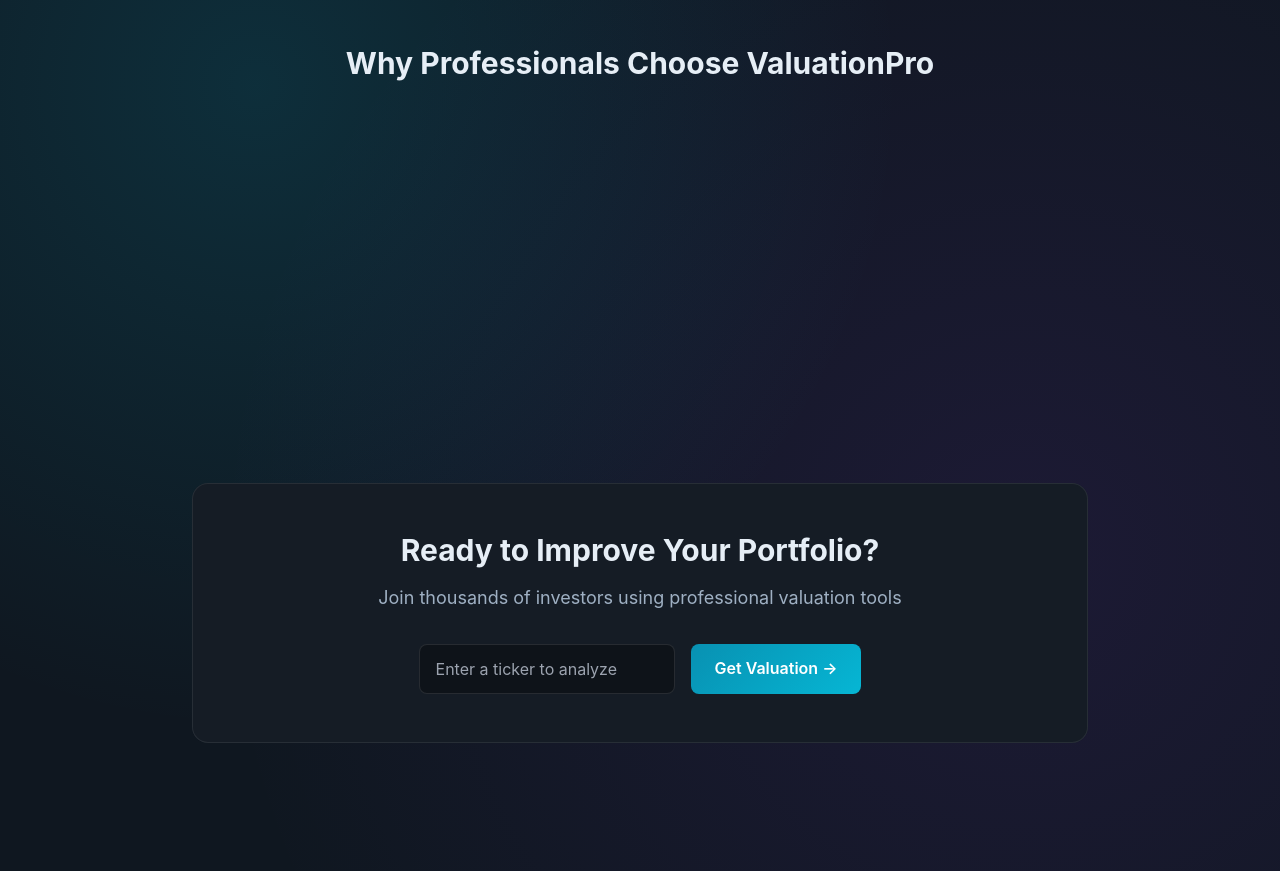
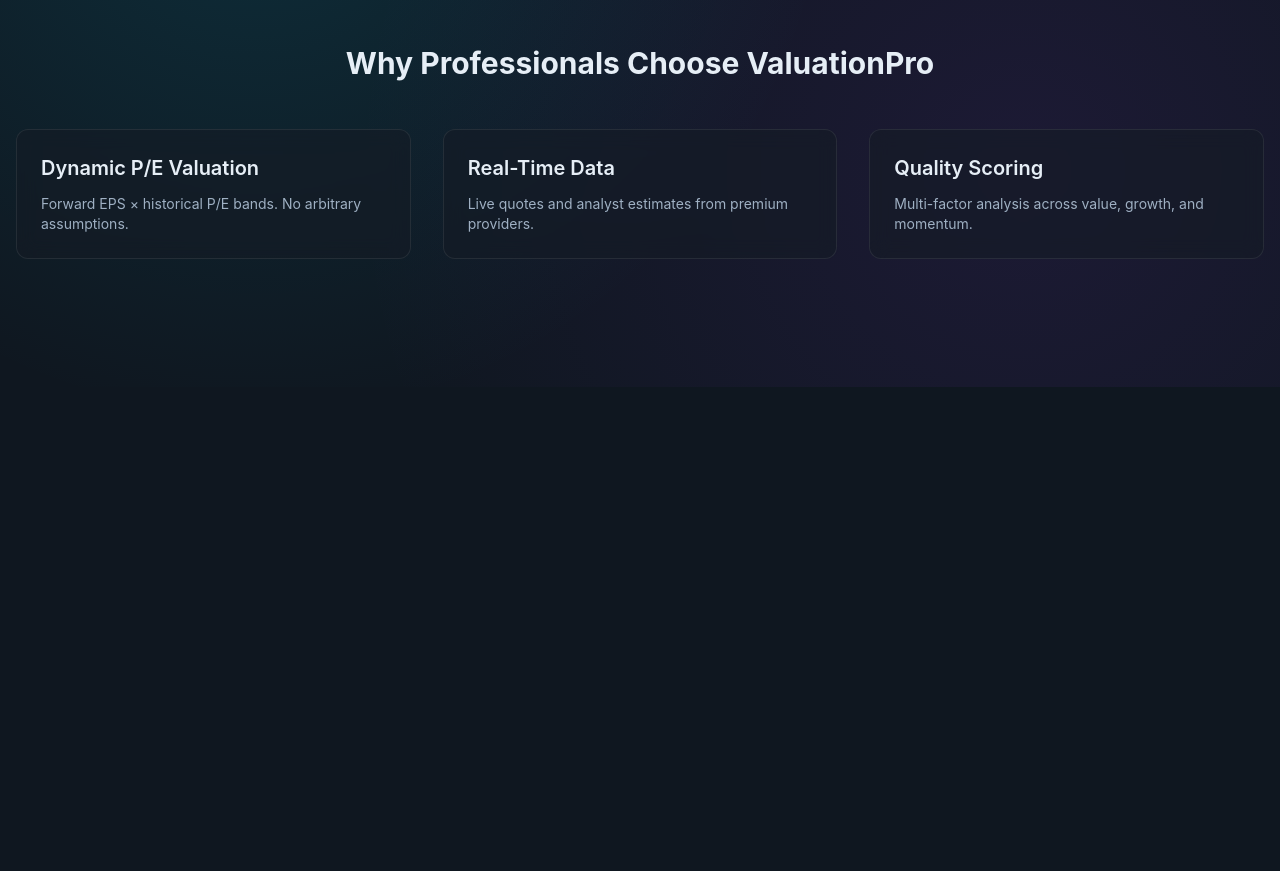
Before and after one commit to kelvincheng9938/valuation-app, a Next.js app: page / in a window 1280 px wide. Shown: the part 700-1571 px from the top of the page. After the commit the page ends 1087 px from the top, so only its background shows below. Built offline with nearby package versions, Linux system fonts and the light colour scheme.

Commit message:
Update HomePage.js

```diff
--- a/components/HomePage.js
+++ b/components/HomePage.js
@@ -1,19 +1,8 @@
 'use client'
-import { useEffect } from 'react'
 import Link from 'next/link'
 import Navigation from './Navigation'
 
 export default function HomePage() {
-  useEffect(() => {
-    // GSAP animations
-    const loadGSAP = async () => {
-      const gsap = (await import('gsap')).default
-      gsap.from('.hero-title', { y: 30, opacity: 0, duration: 1 })
-      gsap.from('.feature-card', { y: 50, opacity: 0, duration: 0.8, stagger: 0.2, delay: 0.5 })
-    }
-    loadGSAP()
-  }, [])
-
   return (
     <>
       <Navigation />
@@ -24,7 +13,7 @@
             Professional analysis powered by forward EPS estimates, dynamic P/E bands, and real-time market data
           </p>
           <div className="flex gap-4 justify-center">
-            <Link href="/report" className="btn-primary px-8 py-3 rounded-lg text-lg">
+            <Link href="/report" className="btn-primary px-8 py-3 rounded-lg text-lg inline-block">
               Start Analysis →
             </Link>
             <button className="btn px-8 py-3 rounded-lg text-lg">
@@ -56,46 +45,16 @@
           <h2 className="text-3xl font-bold text-center mb-12">Why Professionals Choose ValuationPro</h2>
           <div className="grid md:grid-cols-3 gap-8">
             <div className="feature-card p-6 rounded-xl">
-              <div className="w-12 h-12 bg-cyan-500/20 rounded-lg flex items-center justify-center mb-4">
-                <svg className="w-6 h-6 text-cyan-400" fill="none" stroke="currentColor" viewBox="0 0 24 24">
-                  <path strokeLinecap="round" strokeLinejoin="round" strokeWidth="2" d="M9 19v-6a2 2 0 00-2-2H5a2 2 0 00-2 2v6a2 2 0 002 2h2a2 2 0 002-2zm0 0V9a2 2 0 012-2h2a2 2 0 012 2v10m-6 0a2 2 0 002 2h2a2 2 0 002-2m0 0V5a2 2 0 012-2h2a2 2 0 012 2v14a2 2 0 01-2 2h-2a2 2 0 01-2-2z"></path>
-                </svg>
-              </div>
               <h3 className="text-xl font-semibold mb-3">Dynamic P/E Valuation</h3>
-              <p className="ghost text-sm">Forward EPS × historical P/E bands. No arbitrary assumptions, just data-driven targets.</p>
+              <p className="ghost text-sm">Forward EPS × historical P/E bands. No arbitrary assumptions.</p>
             </div>
-
             <div className="feature-card p-6 rounded-xl">
-              <div className="w-12 h-12 bg-purple-500/20 rounded-lg flex items-center justify-center mb-4">
-                <svg className="w-6 h-6 text-purple-400" fill="none" stroke="currentColor" viewBox="0 0 24 24">
-                  <path strokeLinecap="round" strokeLinejoin="round" strokeWidth="2" d="M12 8v4l3 3m6-3a9 9 0 11-18 0 9 9 0 0118 0z"></path>
-                </svg>
-              </div>
               <h3 className="text-xl font-semibold mb-3">Real-Time Data</h3>
-              <p className="ghost text-sm">Live quotes, analyst estimates, and market news from premium data providers.</p>
+              <p className="ghost text-sm">Live quotes and analyst estimates from premium providers.</p>
             </div>
-
             <div className="feature-card p-6 rounded-xl">
-              <div className="w-12 h-12 bg-green-500/20 rounded-lg flex items-center justify-center mb-4">
-                <svg className="w-6 h-6 text-green-400" fill="none" stroke="currentColor" viewBox="0 0 24 24">
-                  <path strokeLinecap="round" strokeLinejoin="round" strokeWidth="2" d="M11 3.055A9.001 9.001 0 1020.945 13H11V3.055z"></path>
-                </svg>
-              </div>
               <h3 className="text-xl font-semibold mb-3">Quality Scoring</h3>
-              <p className="ghost text-sm">Multi-factor analysis: Value, Growth, Profitability, and Momentum scores.</p>
-            </div>
-          </div>
-        </section>
-
-        <section className="py-20 text-center">
-          <div className="card p-12 rounded-2xl max-w-4xl mx-auto">
-            <h2 className="text-3xl font-bold mb-4">Ready to Improve Your Portfolio?</h2>
-            <p className="ghost text-lg mb-8">Join thousands of investors using professional valuation tools</p>
-            <div className="flex gap-4 justify-center">
-              <input type="text" placeholder="Enter a ticker to analyze" className="px-4 py-3 rounded-lg bg-black/30 border border-white/10 text-white w-64" />
-              <Link href="/report" className="btn-primary px-6 py-3 rounded-lg">
-                Get Valuation →
-              </Link>
+              <p className="ghost text-sm">Multi-factor analysis across value, growth, and momentum.</p>
             </div>
           </div>
         </section>
```
